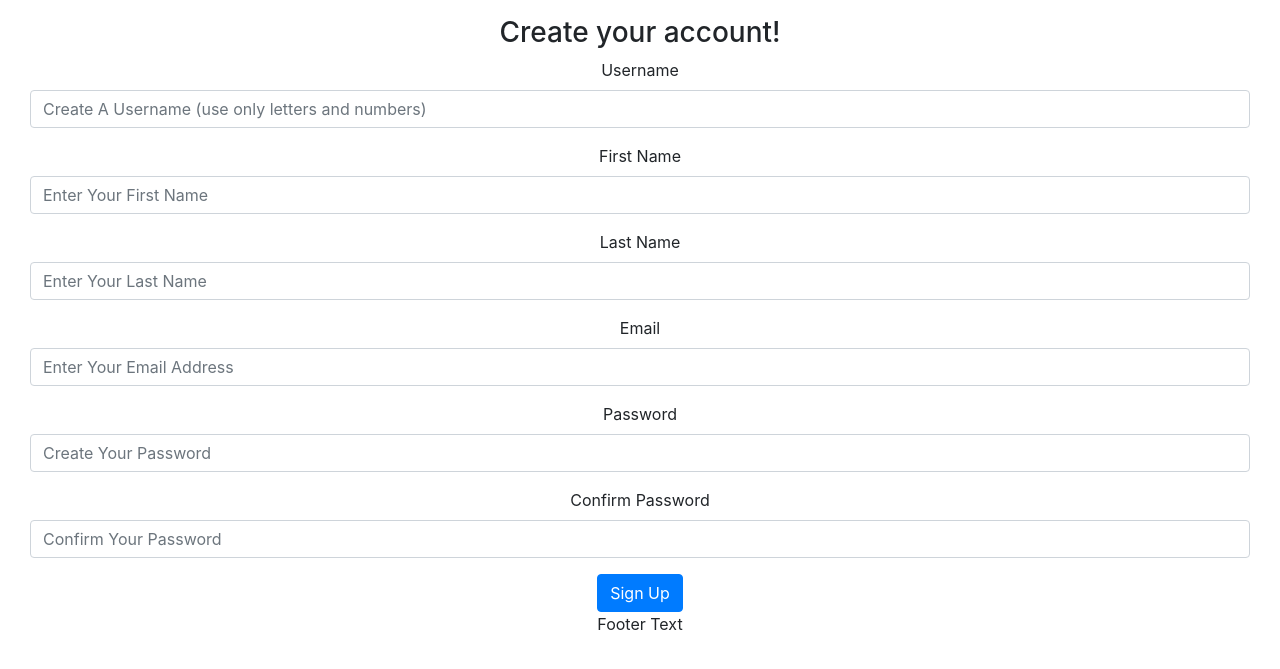
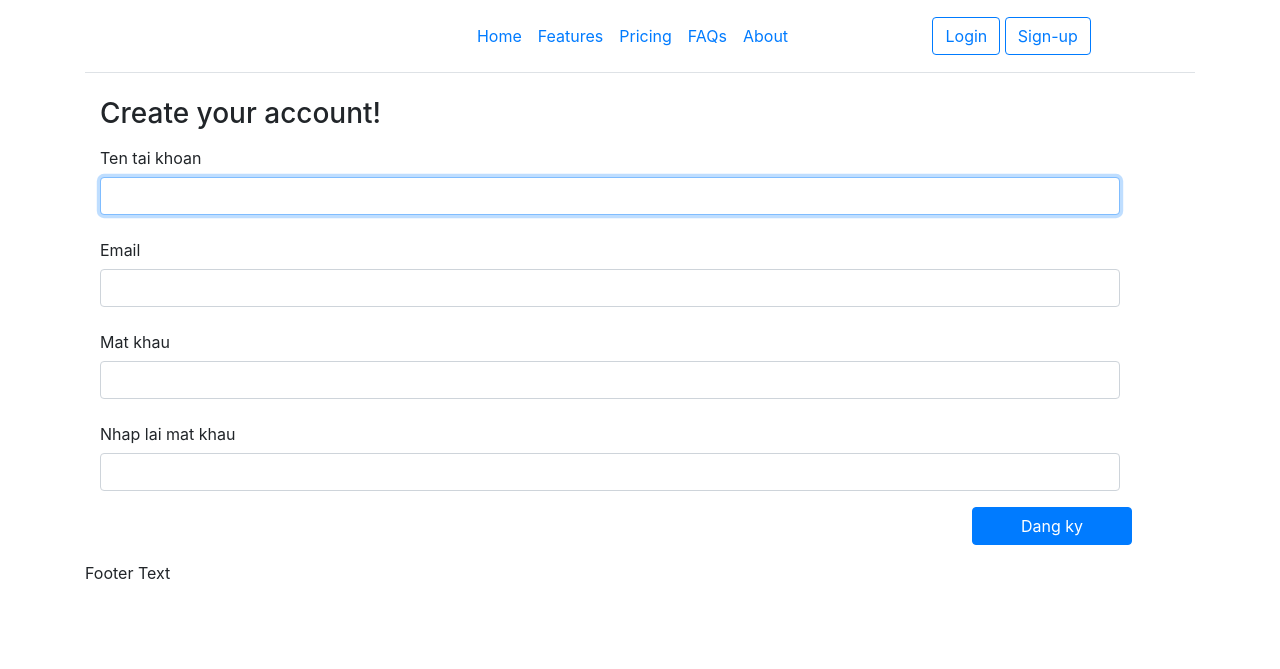
Before and after one commit to falcol/room_hotel_booking, a Django app: page /signup in a window 1280 px wide. Shown: the top 669 px of the page. Run offline with Django 4.2, Linux system fonts and the light colour scheme; some libraries are stand-ins or nearby versions.

Commit message:
login signup v1

```diff
--- a/authentication/forms.py
+++ b/authentication/forms.py
@@ -4,9 +4,22 @@ from django.contrib.auth.forms import UserCreationForm
 
 
 class UserRegisterForm(UserCreationForm):
-    email = forms.EmailField()
-    first_name = forms.CharField(max_length=20)
-    last_name = forms.CharField(max_length=20)
+    username = forms.Field(
+        label='Ten tai khoan',
+        required=True,
+        widget=forms.TextInput(attrs={'class': 'form-control'}))
+    email = forms.EmailField(
+        label='Email',
+        required=True,
+        widget=forms.EmailInput(attrs={'class': 'form-control'}))
+    password1 = forms.Field(
+        label='Mat khau',
+        required=True,
+        widget=forms.PasswordInput(attrs={'class': 'form-control'}))
+    password2 = forms.Field(
+        label='Nhap lai mat khau',
+        required=True,
+        widget=forms.PasswordInput(attrs={'class': 'form-control'}))
 
     class Meta:
         model = User
--- a/authentication/views.py
+++ b/authentication/views.py
@@ -9,6 +9,7 @@ from django.utils.encoding import force_bytes, force_str
 from django.contrib.auth import authenticate, login, logout
 from .tokens import generate_token
 from decouple import config
+from .forms import UserRegisterForm
 
 
 # Create your views here.
@@ -18,75 +19,66 @@ def home(request):
 
 def signup(request):
     if request.method == "POST":
-        username = request.POST['username']
-        fname = request.POST['fname']
-        lname = request.POST['lname']
-        email = request.POST['email']
-        pass1 = request.POST['pass1']
-        pass2 = request.POST['pass2']
+        form = UserRegisterForm(request.POST)
+        print(form.error_messages)
+        if form.is_valid():
+            form.save()
+            username = request.POST.get('username')
 
-        if User.objects.filter(username=username):
-            messages.error(
+            myuser = User.objects.get(username=username)
+
+            myuser.is_active = False
+            myuser.save()
+            print(myuser)
+            messages.success(
                 request,
-                "Username already exist! Please try some other username.")
-            return redirect('home')
+                "Your Account has been created succesfully!! Please check your email to confirm your email address in order to activate your account."
+            )
+            print(1)
 
-        if User.objects.filter(email=email).exists():
-            messages.error(request, "Email Already Registered!!")
-            return redirect('home')
+            # Welcome Email
+            try:
+                subject = "Welcome to GFG- Django Login!!"
+                message = "Hello " + myuser.username + "!! \n" + "Welcome to GFG!! \nThank you for visiting our website\n. We have also sent you a confirmation email, please confirm your email address. \n\nThanking You\nAnubhav Madhav"
+                from_email = config("EMAIL_HOST_USER")
+                to_list = [myuser.email]
+                send_mail(subject,
+                          message,
+                          from_email,
+                          to_list,
+                          fail_silently=True)
+            except Exception as e:
+                print(e)
+            print(2)
+            # Email Address Confirmation Email
+            try:
+                current_site = get_current_site(request)
+                email_subject = "Confirm your Email @ GFG - Django Login!!"
+                message2 = render_to_string(
+                    'email_confirmation.html', {
+                        'name': myuser.username,
+                        'domain': current_site.domain,
+                        'uid': urlsafe_base64_encode(force_bytes(myuser.pk)),
+                        'token': generate_token.make_token(myuser)
+                    })
+                email = EmailMessage(
+                    email_subject,
+                    message2,
+                    config("EMAIL_HOST_USER"),
+                    [myuser.email],
+                )
+                email.fail_silently = True
+                email.send()
+            except Exception as e:
+                print(e)
+            print(3)
+            return redirect('signin')
+    else:
+        form = UserRegisterForm()
 
-        if len(username) > 20:
-            messages.error(request, "Username must be under 20 charcters!!")
-            return redirect('home')
+    context = {'register_form': form}
 
-        if pass1 != pass2:
-            messages.error(request, "Passwords didn't matched!!")
-            return redirect('home')
-
-        if not username.isalnum():
-            messages.error(request, "Username must be Alpha-Numeric!!")
-            return redirect('home')
-
-        myuser = User.objects.create_user(username, email, pass1)
-        myuser.first_name = fname
-        myuser.last_name = lname
-        # myuser.is_active = False
-        myuser.is_active = False
-        myuser.save()
-        messages.success(
-            request,
-            "Your Account has been created succesfully!! Please check your email to confirm your email address in order to activate your account."
-        )
-
-        # Welcome Email
-        subject = "Welcome to GFG- Django Login!!"
-        message = "Hello " + myuser.first_name + "!! \n" + "Welcome to GFG!! \nThank you for visiting our website\n. We have also sent you a confirmation email, please confirm your email address. \n\nThanking You\nAnubhav Madhav"
-        from_email = config("EMAIL_HOST_USER")
-        to_list = [myuser.email]
-        send_mail(subject, message, from_email, to_list, fail_silently=True)
-
-        # Email Address Confirmation Email
-        current_site = get_current_site(request)
-        email_subject = "Confirm your Email @ GFG - Django Login!!"
-        message2 = render_to_string(
-            'email_confirmation.html', {
-                'name': myuser.first_name,
-                'domain': current_site.domain,
-                'uid': urlsafe_base64_encode(force_bytes(myuser.pk)),
-                'token': generate_token.make_token(myuser)
-            })
-        email = EmailMessage(
-            email_subject,
-            message2,
-            config("EMAIL_HOST_USER"),
-            [myuser.email],
-        )
-        email.fail_silently = True
-        email.send()
-
-        return redirect('signin')
-
-    return render(request, "authentication/signup.html")
+    return render(request, "authentication/signup.html", context)
 
 
 def activate(request, uidb64, token):
--- a/templates/authentication/signup.html
+++ b/templates/authentication/signup.html
@@ -1,43 +1,31 @@
 {% extends "base.html" %}
-
+{% load static %}
+{% load crispy_forms_tags %}
 {% block body %}
-
-{% for message in messages %}
-<div class="alert alert-{{ message.tags }} alert-dismissible fade show" role="alert">
-    <strong>Message:</strong> {{ message }}
-    <button type="button" class="close" data-dismiss="alert" aria-label="Close">
-<span aria-hidden="true">&times;</span>
-</button>
-</div>
-{% endfor %}
-
-<h3>Create your account!</h3>
-<form method="post" action="/signup">
-    {% csrf_token %}
-    <div class="form-group">
-        <label for="username">Username</label>
-        <input type="text" class="form-control" id="username" name="username" placeholder="Create A Username (use only letters and numbers)" Required>
-    </div>
-    <div class="form-group">
-        <label for="fname">First Name</label>
-        <input type="text" class="form-control" id="fname" name="fname" placeholder="Enter Your First Name" Required>
-    </div>
-    <div class="form-group">
-        <label for="lname">Last Name</label>
-        <input type="text" class="form-control" id="lname" name="lname" placeholder="Enter Your Last Name" Required>
-    </div>
-    <div class="form-group">
-        <label for="email">Email</label>
-        <input type="email" class="form-control" id="email" name="email" placeholder="Enter Your Email Address" Required>
-    </div>
-    <div class="form-group">
-        <label for="pass1">Password</label>
-        <input type="password" class="form-control" id="pass1" name="pass1" placeholder="Create Your Password" Required>
-    </div>
-    <div class="form-group">
-        <label for="pass2">Confirm Password</label>
-        <input type="password" class="form-control" id="pass2" name="pass2" placeholder="Confirm Your Password" Required>
-    </div>
-    <button type="submit" class="btn btn-primary">Sign Up</button>
-</form>
+    <h3>Create your account!</h3>
+    <form action="" method="post">
+        {% csrf_token %}
+        <div class="form-row">
+            {% for field in register_form %}
+                <div class="form-group col-12 row">
+                    <label for='{{ field.id_for_label }}'
+                           class="col-12 col-form-label text-blue-dark">{{ field.label }}</label>
+                    <div class="col-12 row">
+                        <div class="col-12">{{ field }}</div>
+                        <div class="col-12">
+                            {% if field.help_text %}<small style="color: grey" class="col-12">{{ field.help_text }}</small>{% endif %}
+                        </div>
+                        <div class="col-12">
+                            {% for error in field.errors %}<p style="color: red" class="col-12">{{ error }}</p>{% endfor %}
+                        </div>
+                    </div>
+                </div>
+            {% endfor %}
+        </div>
+        <div class="form-group d-flex flex-column">
+            <input type="submit"
+                   value="Dang ky"
+                   class="btn btn-primary align-self-end pl-lg-5 pr-lg-5 mr-lg-5"/>
+        </div>
+    </form>
 {% endblock body %}
--- a/templates/base.html
+++ b/templates/base.html
@@ -24,10 +24,49 @@
             {% for message in messages %}<script>alert("{{ message }}");</script>{% endfor %}
         {% endif %}
     </head>
-    <body class="container-fluid">
-        <nav class="navbar navbar-inverse">
-        </nav>
-        <div class="container-fluid text-center">
+    <body class="container">
+        <div>
+
+            <header class="d-flex flex-wrap align-items-center justify-content-center justify-content-md-between py-3 mb-4 border-bottom">
+                <a href="/"
+                   class="d-flex align-items-center col-md-3 mb-2 mb-md-0 text-dark text-decoration-none">
+                    <svg class="bi me-2"
+                         width="40"
+                         height="32"
+                         role="img"
+                         aria-label="Bootstrap">
+                        <use xlink:href="#bootstrap"></use>
+                    </svg>
+                </a>
+                <ul class="nav col-12 col-md-auto mb-2 justify-content-center mb-md-0">
+                    <li>
+                        <a href="#" class="nav-link px-2 link-secondary">Home</a>
+                    </li>
+                    <li>
+                        <a href="#" class="nav-link px-2 link-dark">Features</a>
+                    </li>
+                    <li>
+                        <a href="#" class="nav-link px-2 link-dark">Pricing</a>
+                    </li>
+                    <li>
+                        <a href="#" class="nav-link px-2 link-dark">FAQs</a>
+                    </li>
+                    <li>
+                        <a href="#" class="nav-link px-2 link-dark">About</a>
+                    </li>
+                </ul>
+                <div class="col-md-3 text-end">
+                    {% if request.user.is_authenticated %}
+                        <h3>Hello {{ fname }}!</h3>
+                        <button type="submit"><a href="{% url 'signout' %}">SignOut</a></button>
+                    {% else %}
+                        <a href="{% url 'signin' %}"><button type="button" class="btn btn-outline-primary me-2">Login</button></a>
+                        <a href="{% url 'signup' %}"><button type="button" class="btn btn-outline-primary">Sign-up</button></a>
+                    {% endif %}
+                </div>
+            </header>
+        </div>
+        <div class="container">
             {% block body %}
                 {% if user.is_authenticated %}
                     <center>
@@ -40,11 +79,13 @@
                 {% endif %}
             {% endblock body %}
         </div>
-        <footer class="container-fluid text-center">
-            {% block footer %}
+        <div>
+            <footer>
                 <p>Footer Text</p>
-            {% endblock footer %}
-        </footer>
+                {% block footer %}
+                {% endblock footer %}
+            </footer>
+        </div>
         {% block script %}
         {% endblock script %}
     </body>
```
Also changed, not shown: authentication/models.py (+3 -40 lines), templates/authentication/signin.html (+4 -11 lines), 1 other file.
